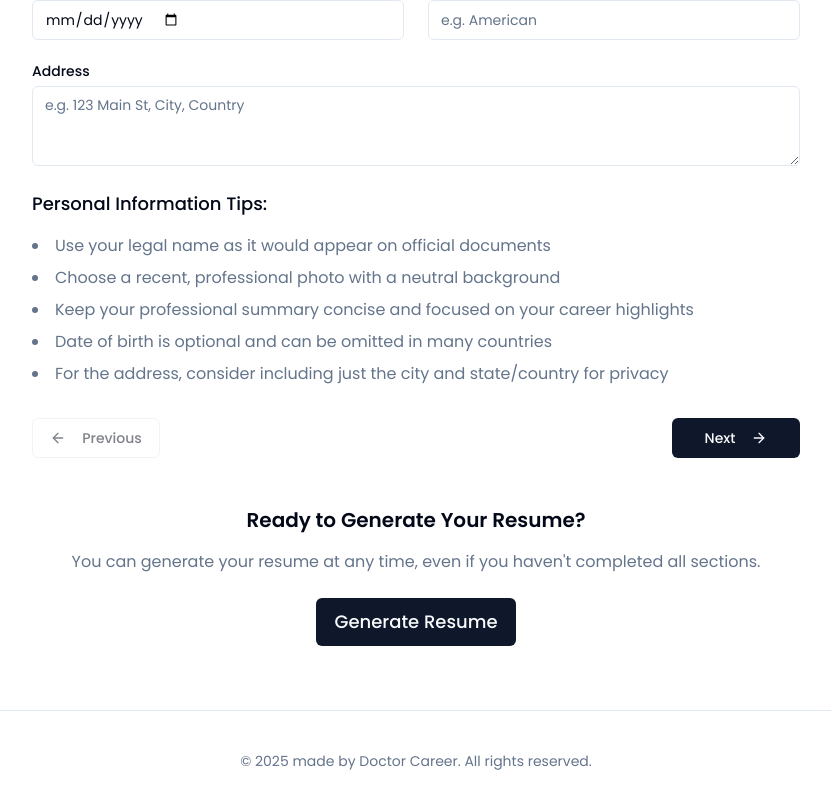
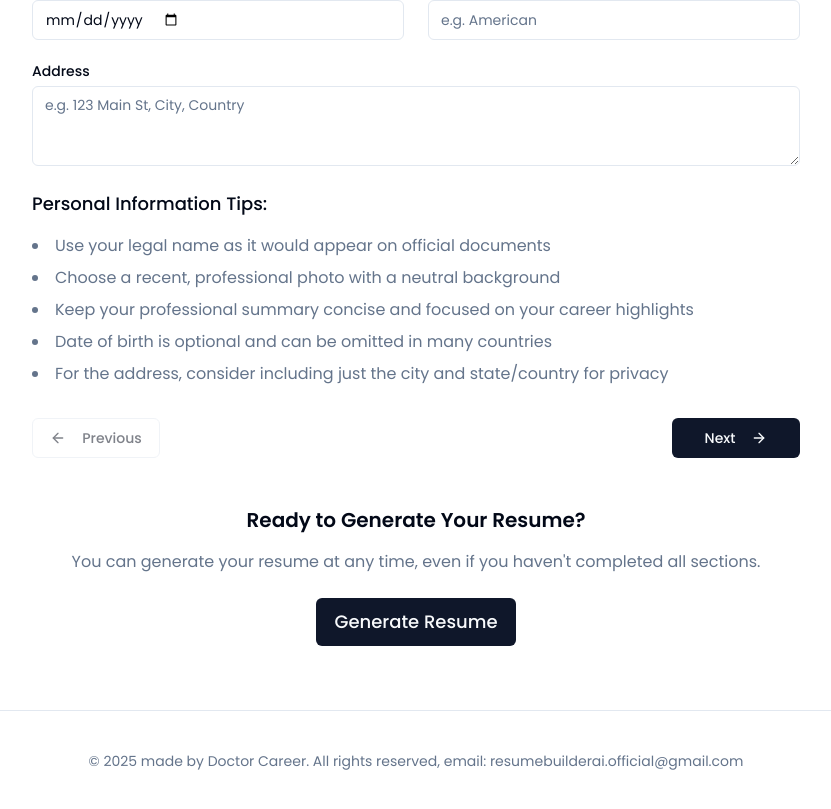
Before and after one commit to lokeshsoni1/resume-maker-ai, a React (Vite) app: page / in a window 1280 px wide. Shown: the part 4294-5103 px from the top of the page, without its empty margins (224-1055 px from the left). Built offline with nearby package versions, Linux system fonts and the light colour scheme; a web font is replaced by a local one.

Commit message:
Update business email address
Replaced the business email address in the footer with the new official email.

```diff
--- a/src/components/Footer.tsx
+++ b/src/components/Footer.tsx
@@ -4,7 +4,7 @@ export function Footer() {
     <footer className="border-t py-8 md:py-10" aria-label="Website footer">
       <div className="container text-center">
         <p className="text-sm text-muted-foreground">
-          © 2025 made by Doctor Career. All rights reserved.
+          © 2025 made by Doctor Career. All rights reserved, email: resumebuilderai.official@gmail.com
         </p>
       </div>
     </footer>
```
